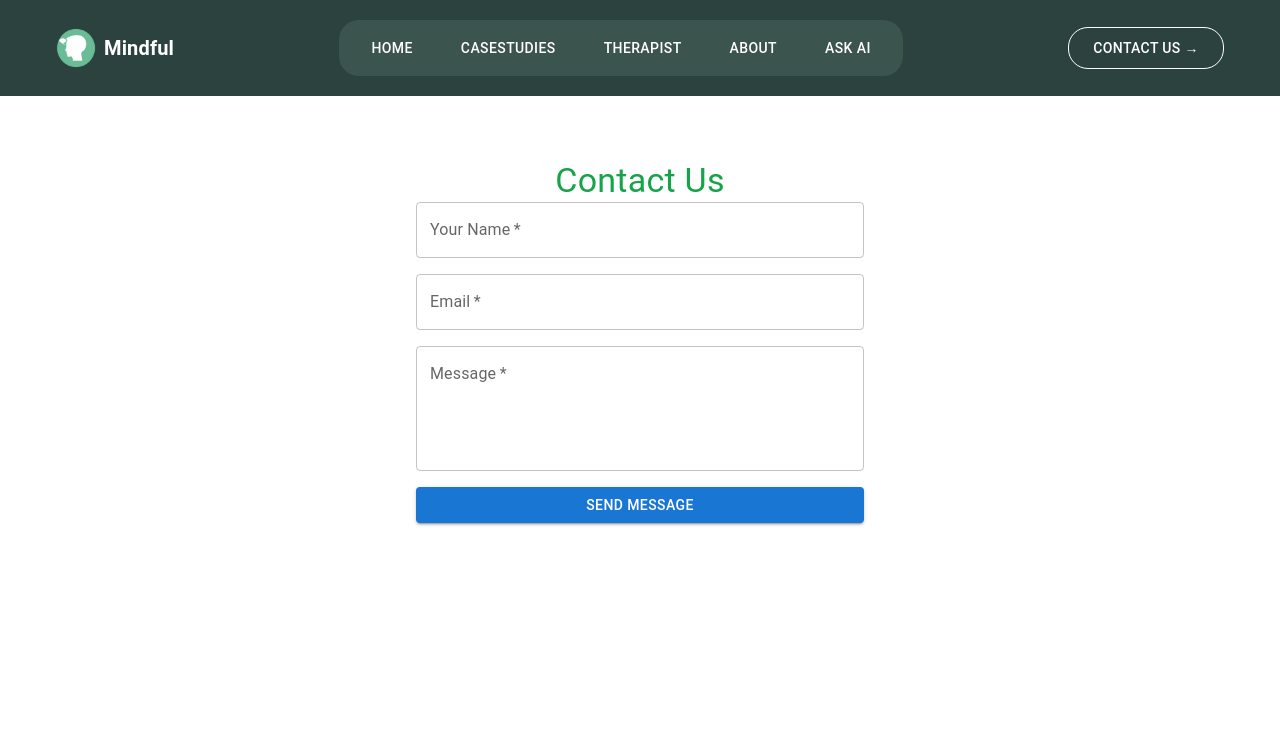
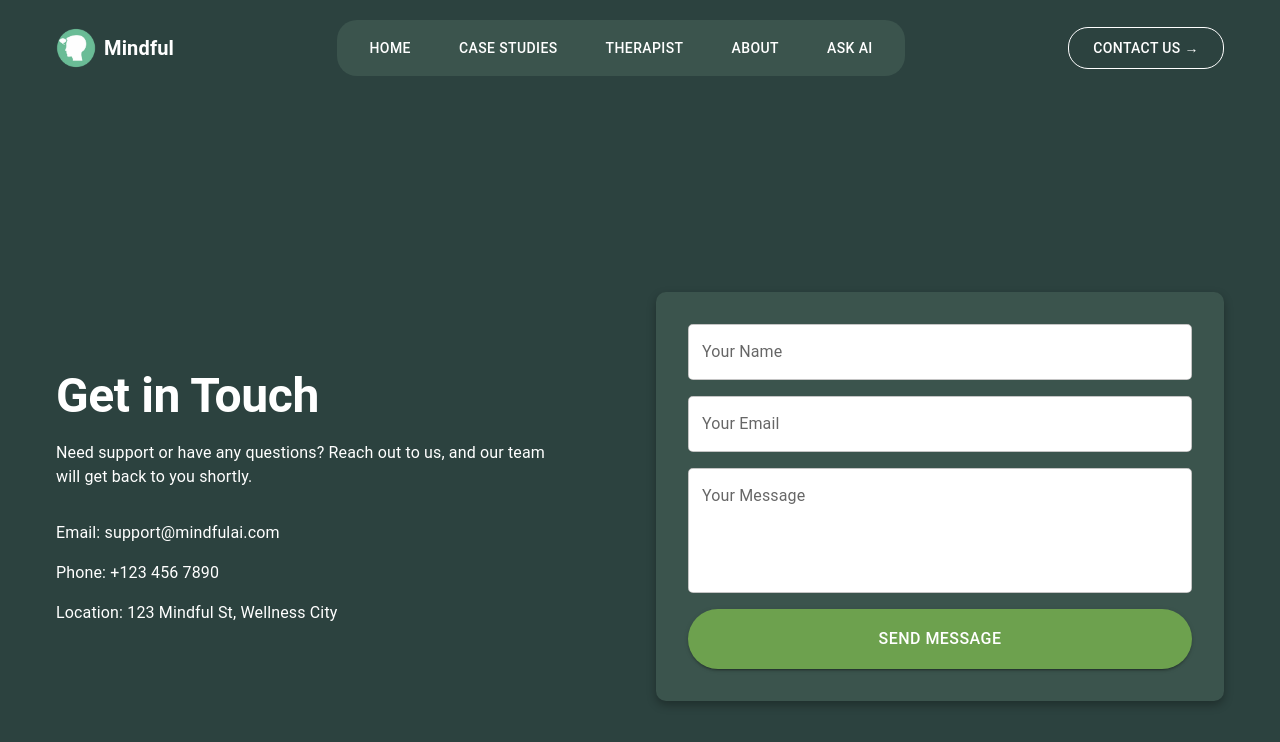
Before and after one commit to Mutai001/Mental-health-app, a React (Vite) app: page /contactus in a window 1280 px wide. Shown: the top 742 px of the page. Built offline with nearby package versions, Linux system fonts and the light colour scheme.

Commit message:
contact form

```diff
--- a/src/components/pages/landingpage/ContactUs.tsx
+++ b/src/components/pages/landingpage/ContactUs.tsx
@@ -1,22 +1,82 @@
-// src/components/ContactUs.tsx
-import React from 'react';
-import { Container, TextField, Button, Typography } from '@mui/material';
+// import React from "react";
+import { Box, Typography, Button, Grid, TextField, Stack } from "@mui/material";
+import { motion } from "framer-motion";
+
+const fadeIn = {
+  hidden: { opacity: 0, y: 30 },
+  visible: { opacity: 1, y: 0, transition: { duration: 0.8 } },
+};
 
 const ContactUs: React.FC = () => {
   return (
-    <Container className="py-16">
-      <Typography variant="h4" className="text-center text-green-600 font-bold mb-8">
-        Contact Us
-      </Typography>
-      <form className="flex flex-col space-y-4 max-w-md mx-auto">
-        <TextField label="Your Name" variant="outlined" fullWidth required />
-        <TextField label="Email" variant="outlined" fullWidth required />
-        <TextField label="Message" variant="outlined" multiline rows={4} fullWidth required />
-        <Button type="submit" variant="contained" className="bg-green-600 hover:bg-green-700">
-          Send Message
-        </Button>
-      </form>
-    </Container>
+    <Box
+      sx={{
+        backgroundColor: "#2C423F",
+        color: "#FFFFFF",
+        padding: "4rem 2rem",
+        minHeight: "100vh",
+        display: "flex",
+        alignItems: "center",
+        justifyContent: "center",
+      }}
+    >
+      <Grid container spacing={4} alignItems="center" maxWidth="lg">
+        {/* Left Side: Contact Information */}
+        <Grid item xs={12} md={6}>
+          <motion.div initial="hidden" animate="visible" variants={fadeIn}>
+            <Typography
+              variant="h2"
+              sx={{ fontSize: { xs: "2rem", md: "3rem" }, fontWeight: "bold" }}
+            >
+              Get in Touch
+            </Typography>
+            <Typography sx={{ marginTop: "1rem", maxWidth: "500px" }}>
+              Need support or have any questions? Reach out to us, and our team will get back to you shortly.
+            </Typography>
+            <Stack spacing={2} sx={{ marginTop: "2rem" }}>
+              <Typography>Email: support@mindfulai.com</Typography>
+              <Typography>Phone: +123 456 7890</Typography>
+              <Typography>Location: 123 Mindful St, Wellness City</Typography>
+            </Stack>
+          </motion.div>
+        </Grid>
+
+        {/* Right Side: Contact Form */}
+        <Grid item xs={12} md={6}>
+          <motion.div initial="hidden" animate="visible" variants={fadeIn}>
+            <Box
+              sx={{
+                backgroundColor: "#3B544D",
+                padding: "2rem",
+                borderRadius: "10px",
+                boxShadow: "0px 4px 10px rgba(0, 0, 0, 0.3)",
+              }}
+            >
+              <Stack spacing={2}>
+                <TextField fullWidth label="Your Name" variant="outlined" sx={{ backgroundColor: "#FFFFFF", borderRadius: "5px" }} />
+                <TextField fullWidth label="Your Email" variant="outlined" sx={{ backgroundColor: "#FFFFFF", borderRadius: "5px" }} />
+                <TextField fullWidth multiline rows={4} label="Your Message" variant="outlined" sx={{ backgroundColor: "#FFFFFF", borderRadius: "5px" }} />
+                <motion.div whileHover={{ scale: 1.05 }}>
+                  <Button
+                    variant="contained"
+                    fullWidth
+                    sx={{
+                      backgroundColor: "#6DA14E",
+                      padding: "1rem",
+                      fontSize: "1rem",
+                      borderRadius: "50px",
+                      "&:hover": { backgroundColor: "#5A8F3E" },
+                    }}
+                  >
+                    Send Message
+                  </Button>
+                </motion.div>
+              </Stack>
+            </Box>
+          </motion.div>
+        </Grid>
+      </Grid>
+    </Box>
   );
 };
 
--- a/src/components/pages/landingpage/Navbar.tsx
+++ b/src/components/pages/landingpage/Navbar.tsx
@@ -23,13 +23,11 @@ const Navbar = () => {
   };
 
   const navLinks = [
-    { label: 'home', path: '/' },
-    { label: 'casestudies', path: '/casestudies' },
-    { label: 'therapist', path: '/specialists' },
+    { label: 'Home', path: '/' },
+    { label: 'Case Studies', path: '/casestudies' },
+    { label: 'Therapist', path: '/specialists' },
     { label: 'About', path: '/aboutus' },
-    { label: 'ask ai', path: '/ask-ai' },
-
-
+    { label: 'Ask AI', path: '/ask-ai' },
   ];
 
   return (
@@ -45,14 +43,18 @@ const Navbar = () => {
         {/* Logo */}
         <Box sx={{ display: 'flex', alignItems: 'center' }}>
           <Link to="/" style={{ textDecoration: 'none', display: 'flex', alignItems: 'center' }}>
-            <img src={mindfulLogo} alt="Mindful Logo" style={{ width: '40px', marginRight: '0.5rem' }} />
+            <img
+              src={mindfulLogo}
+              alt="Mindful Logo"
+              style={{ width: '40px', marginRight: '0.5rem' }}
+            />
             <Typography variant="h6" sx={{ fontWeight: 'bold', color: '#FFFFFF' }}>
               Mindful
             </Typography>
           </Link>
         </Box>
 
-        {/* Navigation Links */}
+        {/* Navigation Links (Desktop) */}
         <Box
           sx={{
             backgroundColor: '#3B544D',
@@ -80,11 +82,11 @@ const Navbar = () => {
           ))}
         </Box>
 
-        {/* Contact Us Button */}
+        {/* Contact Us Button (Desktop) */}
         <Button
           variant="outlined"
           component={Link}
-          to="/contact"
+          to="/contactus" // Corrected to match the route
           sx={{
             display: { xs: 'none', md: 'block' },
             color: '#FFFFFF',
@@ -97,8 +99,14 @@ const Navbar = () => {
           Contact Us →
         </Button>
 
-        {/* Mobile Menu */}
-        <IconButton edge="start" color="inherit" aria-label="menu" onClick={handleDrawerToggle} sx={{ display: { xs: 'block', md: 'none' } }}>
+        {/* Mobile Menu Button */}
+        <IconButton
+          edge="start"
+          color="inherit"
+          aria-label="menu"
+          onClick={handleDrawerToggle}
+          sx={{ display: { xs: 'block', md: 'none' } }}
+        >
           <MenuIcon />
         </IconButton>
       </Toolbar>
@@ -110,7 +118,13 @@ const Navbar = () => {
             {navLinks.map(({ label, path }) => (
               <ListItem key={label} disablePadding>
                 <ListItemText>
-                  <Button component={Link} to={path} sx={{ color: '#2C423F', width: '100%' }}>{label}</Button>
+                  <Button
+                    component={Link}
+                    to={path}
+                    sx={{ color: '#2C423F', width: '100%', textAlign: 'left' }}
+                  >
+                    {label}
+                  </Button>
                 </ListItemText>
               </ListItem>
             ))}
@@ -118,7 +132,7 @@ const Navbar = () => {
               <ListItemText>
                 <Button
                   component={Link}
-                  to="/contactus"
+                  to="/contactus" // Corrected to match the route
                   sx={{
                     color: '#FFFFFF',
                     backgroundColor: '#6DA14E',
```
